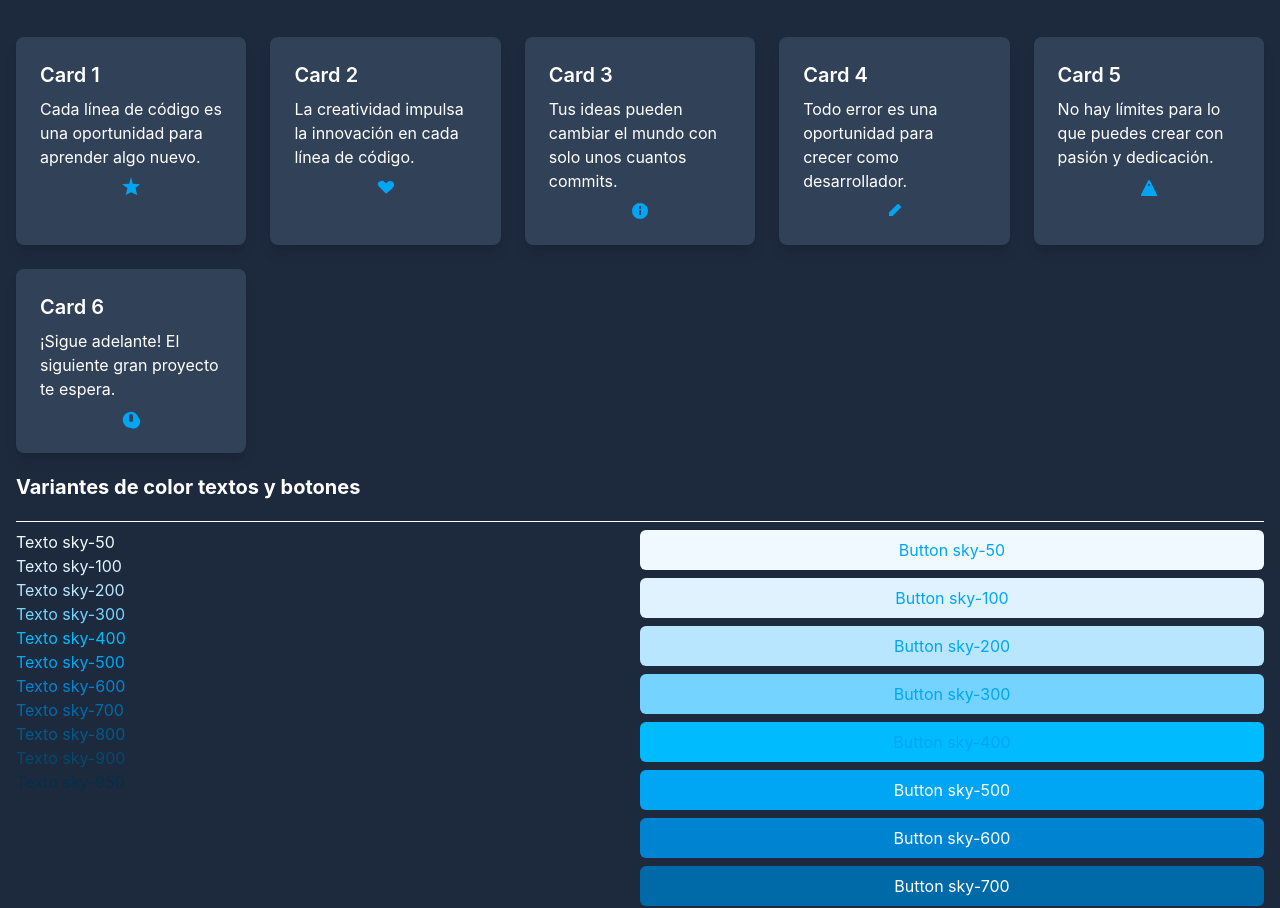
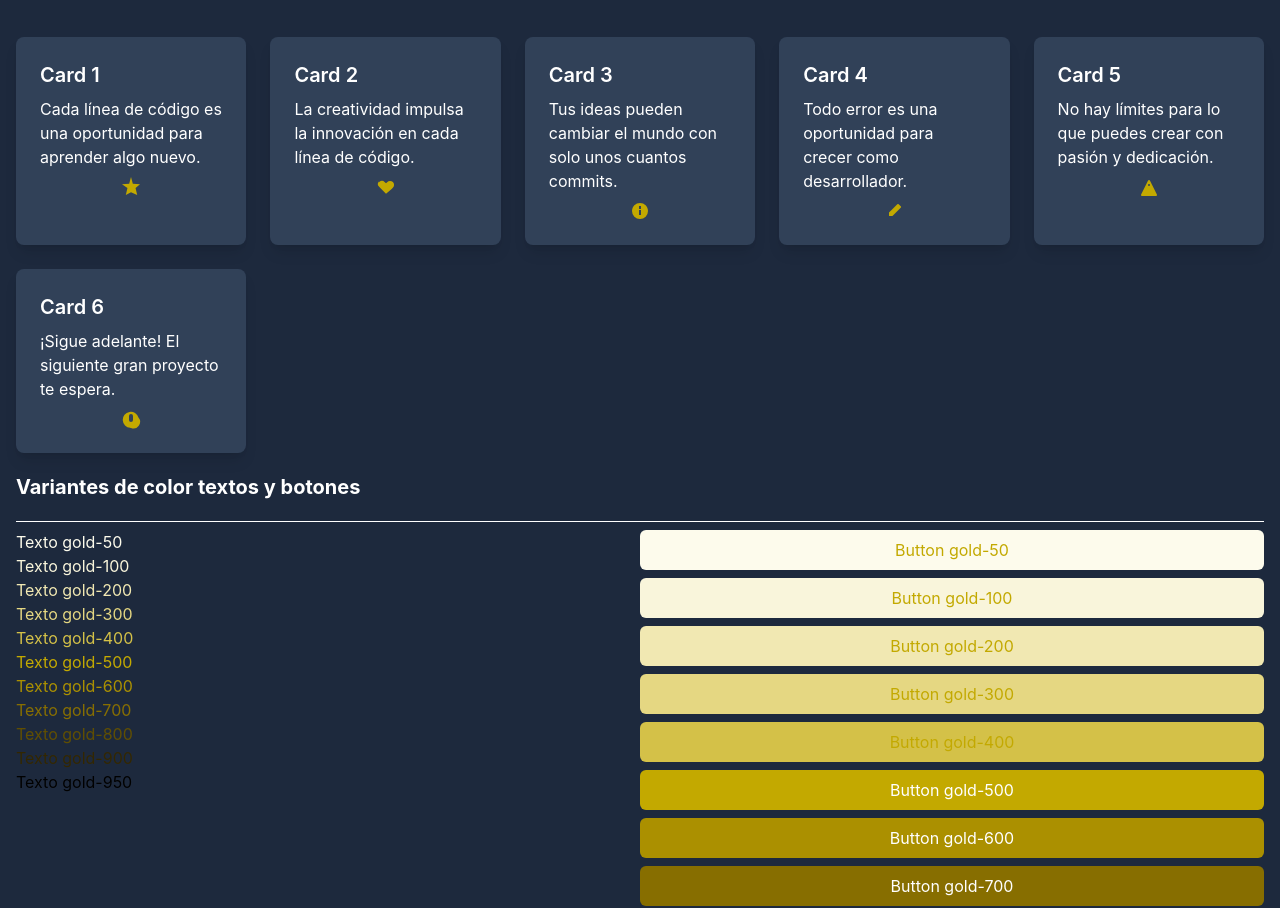
Before and after one commit to shenanigans15/tailwindcss-course, a website: page src/02-temas/03-variantes-color.html in a window 1280 px wide. Shown: the part 47-955 px from the top of the page. Drawn offline with nearby package versions, Linux system fonts and the light colour scheme; files that its build step writes are made by us from their sources.

Commit message:
add personal colours and founts practice

```diff
--- a/src/02-temas/03-variantes-color.html
+++ b/src/02-temas/03-variantes-color.html
@@ -17,7 +17,7 @@
         <h2 class="mb-2 text-xl font-semibold">Card 1</h2>
         <p>Cada línea de código es una oportunidad para aprender algo nuevo.</p>
         <div class="mt-2 flex justify-center">
-          <svg class="h-5 w-5 text-sky-500" fill="currentColor" viewBox="0 0 20 20">
+          <svg class="h-5 w-5 text-gold-500" fill="currentColor" viewBox="0 0 20 20">
             <path d="M10 15.27L16.18 18l-1.64-7.03L19 7.24l-7.19-.61L10 0 8.19 6.63 1 7.24l5.46 3.73L4.82 18z"/>
           </svg>
         </div>
@@ -26,7 +26,7 @@
         <h2 class="mb-2 text-xl font-semibold">Card 2</h2>
         <p>La creatividad impulsa la innovación en cada línea de código.</p>
         <div class="mt-2 flex justify-center">
-          <svg class="h-5 w-5 text-sky-500" fill="currentColor" viewBox="0 0 20 20">
+          <svg class="h-5 w-5 text-gold-500" fill="currentColor" viewBox="0 0 20 20">
             <path d="M3.172 5.172a4 4 0 015.656 0L10 6.343l1.172-1.171a4 4 0 115.656 5.656l-1.172 1.172L10 16.657l-5.656-5.657-1.172-1.172a4 4 0 010-5.656z"/>
           </svg>
         </div>
@@ -35,7 +35,7 @@
         <h2 class="mb-2 text-xl font-semibold">Card 3</h2>
         <p>Tus ideas pueden cambiar el mundo con solo unos cuantos commits.</p>
         <div class="mt-2 flex justify-center">
-          <svg class="h-5 w-5 text-sky-500" fill="currentColor" viewBox="0 0 20 20">
+          <svg class="h-5 w-5 text-gold-500" fill="currentColor" viewBox="0 0 20 20">
             <path d="M10 2a8 8 0 108 8 8 8 0 00-8-8zm1 12H9V9h2zm0-6H9V5h2z"/>
           </svg>
         </div>
@@ -44,7 +44,7 @@
         <h2 class="mb-2 text-xl font-semibold">Card 4</h2>
         <p>Todo error es una oportunidad para crecer como desarrollador.</p>
         <div class="mt-2 flex justify-center">
-          <svg class="h-5 w-5 text-sky-500" fill="currentColor" viewBox="0 0 20 20">
+          <svg class="h-5 w-5 text-gold-500" fill="currentColor" viewBox="0 0 20 20">
             <path d="M16.707 5.293a1 1 0 010 1.414L8.414 15H5v-3.414l8.293-8.293a1 1 0 011.414 0z"/>
           </svg>
         </div>
@@ -53,7 +53,7 @@
         <h2 class="mb-2 text-xl font-semibold">Card 5</h2>
         <p>No hay límites para lo que puedes crear con pasión y dedicación.</p>
         <div class="mt-2 flex justify-center">
-          <svg class="h-5 w-5 text-sky-500" fill="currentColor" viewBox="0 0 20 20">
+          <svg class="h-5 w-5 text-gold-500" fill="currentColor" viewBox="0 0 20 20">
             <path d="M10 3a1 1 0 01.894.553l7 14A1 1 0 0117 19H3a1 1 0 01-.894-1.447l7-14A1 1 0 0110 3zm0 4a1 1 0 100 2 1 1 0 000-2zm.75 7.75a.75.75 0 11-1.5 0V11a.75.75 0 111.5 0z"/>
           </svg>
         </div>
@@ -62,7 +62,7 @@
         <h2 class="mb-2 text-xl font-semibold">Card 6</h2>
         <p>¡Sigue adelante! El siguiente gran proyecto te espera.</p>
         <div class="mt-2 flex justify-center">
-          <svg class="h-5 w-5 text-sky-500" fill="currentColor" viewBox="0 0 20 20">
+          <svg class="h-5 w-5 text-gold-500" fill="currentColor" viewBox="0 0 20 20">
             <path d="M10 19a1.71 1.71 0 01-.79-.2A8 8 0 1117.45 8.6 6.6 6.6 0 0110 19zm2-8V7a2 2 0 00-4 0v4a2 2 0 004 0z"/>
           </svg>
         </div>
@@ -73,30 +73,30 @@
       <hr>
       <div class="mt-2 grid grid-cols-2">
         <div class="flex flex-col">
-          <span class="text-sky-50"> Texto sky-50</span>
-          <span class="text-sky-100"> Texto sky-100</span>
-          <span class="text-sky-200"> Texto sky-200</span>
-          <span class="text-sky-300"> Texto sky-300</span>
-          <span class="text-sky-400"> Texto sky-400</span>
-          <span class="text-sky-500">Texto sky-500</span>
-          <span class="text-sky-600">Texto sky-600</span>
-          <span class="text-sky-700">Texto sky-700</span>
-          <span class="text-sky-800">Texto sky-800</span>
-          <span class="text-sky-900">Texto sky-900</span>
-          <span class="text-sky-950">Texto sky-950</span>
+          <span class="text-gold-50"> Texto gold-50</span>
+          <span class="text-gold-100"> Texto gold-100</span>
+          <span class="text-gold-200"> Texto gold-200</span>
+          <span class="text-gold-300"> Texto gold-300</span>
+          <span class="text-gold-400"> Texto gold-400</span>
+          <span class="text-gold-500">Texto gold-500</span>
+          <span class="text-gold-600">Texto gold-600</span>
+          <span class="text-gold-700">Texto gold-700</span>
+          <span class="text-gold-800">Texto gold-800</span>
+          <span class="text-gold-900">Texto gold-900</span>
+          <span class="text-gold-950">Texto gold-950</span>
         </div>
         <div class="grid gap-2">
-          <button class="rounded-md bg-sky-50 px-4 py-2 text-sky-500">Button sky-50</button>
-          <button class="rounded-md bg-sky-100 px-4 py-2 text-sky-500">Button sky-100</button>
-          <button class="rounded-md bg-sky-200 px-4 py-2 text-sky-500">Button sky-200</button>
-          <button class="rounded-md bg-sky-300 px-4 py-2 text-sky-500">Button sky-300</button>
-          <button class="rounded-md bg-sky-400 px-4 py-2 text-sky-500">Button sky-400</button>
-          <button class="rounded-md bg-sky-500 px-4 py-2 text-white">Button sky-500</button>
-          <button class="rounded-md bg-sky-600 px-4 py-2 text-white">Button sky-600</button>
-          <button class="rounded-md bg-sky-700 px-4 py-2 text-white">Button sky-700</button>
-          <button class="rounded-md bg-sky-800 px-4 py-2 text-white">Button sky-800</button>
-          <button class="rounded-md bg-sky-900 px-4 py-2 text-white">Button sky-900</button>
-          <button class="rounded-md bg-sky-950 px-4 py-2 text-white">Button sky-950</button>
+          <button class="rounded-md bg-gold-50 px-4 py-2 text-gold-500">Button gold-50</button>
+          <button class="rounded-md bg-gold-100 px-4 py-2 text-gold-500">Button gold-100</button>
+          <button class="rounded-md bg-gold-200 px-4 py-2 text-gold-500">Button gold-200</button>
+          <button class="rounded-md bg-gold-300 px-4 py-2 text-gold-500">Button gold-300</button>
+          <button class="rounded-md bg-gold-400 px-4 py-2 text-gold-500">Button gold-400</button>
+          <button class="rounded-md bg-gold-500 px-4 py-2 text-white">Button gold-500</button>
+          <button class="rounded-md bg-gold-600 px-4 py-2 text-white">Button gold-600</button>
+          <button class="rounded-md bg-gold-700 px-4 py-2 text-white">Button gold-700</button>
+          <button class="rounded-md bg-gold-800 px-4 py-2 text-white">Button gold-800</button>
+          <button class="rounded-md bg-gold-900 px-4 py-2 text-white">Button gold-900</button>
+          <button class="rounded-md bg-gold-950 px-4 py-2 text-white">Button gold-950</button>
         </div>
       </div>
 
--- a/src/02-temas/04-fuente.html
+++ b/src/02-temas/04-fuente.html
@@ -11,10 +11,18 @@
     <h1 class="text-3xl font-bold">Fuentes</h1>
     <hr />
     <div class="mt-2">
-      <p class="font-thin">Font Montserrat Alternates Thin</p>
-      <p class="font-light">Font Montserrat Alternates Light</p>
-      <p class="font-normal">Font Montserrat Alternates Regular</p>
-      <p class="font-bold">Font Montserrat Alternates Bold</p>
+      <p class="font-montserrat-alternatives font-thin">
+        Font Montserrat Alternates Thin
+      </p>
+      <p class="font-montserrat-alternatives font-light">
+        Font Montserrat Alternates Light
+      </p>
+      <p class="font-montserrat-alternatives font-normal">
+        Font Montserrat Alternates Regular
+      </p>
+      <p class="font-montserrat-alternatives font-bold">
+        Font Montserrat Alternates Bold
+      </p>
     </div>
   </body>
 </html>
--- a/src/styles.css
+++ b/src/styles.css
@@ -1,5 +1,23 @@
+@import url('https://fonts.googleapis.com/css2?family=Montserrat+Alternates:wght@100;300;400;700&display=swap');
 @import 'tailwindcss';
 @custom-variant dark (&:where(.dark, .dark *));
+
+@theme {
+  --color-gold-50: oklch(98.5% 0.02 100);
+  --color-gold-100: oklch(96.7% 0.035 100);
+  --color-gold-200: oklch(92.5% 0.07 100);
+  --color-gold-300: oklch(87.1% 0.107 100);
+  --color-gold-400: oklch(80.5% 0.14 100);
+  --color-gold-500: oklch(73.2% 0.175 100);
+  --color-gold-600: oklch(65.5% 0.18 100);
+  --color-gold-700: oklch(54.1% 0.17 100);
+  --color-gold-800: oklch(42.5% 0.13 100);
+  --color-gold-900: oklch(27.2% 0.09 100);
+  --color-gold-950: oklch(16% 0.06 100);
+  --color-gold-950: oklch(0.01 0.005 123.39);
+
+  --font-montserrat-alternatives: 'Montserrat Alternates', sans-serif;
+}
 
 @layer base {
   body {
```
